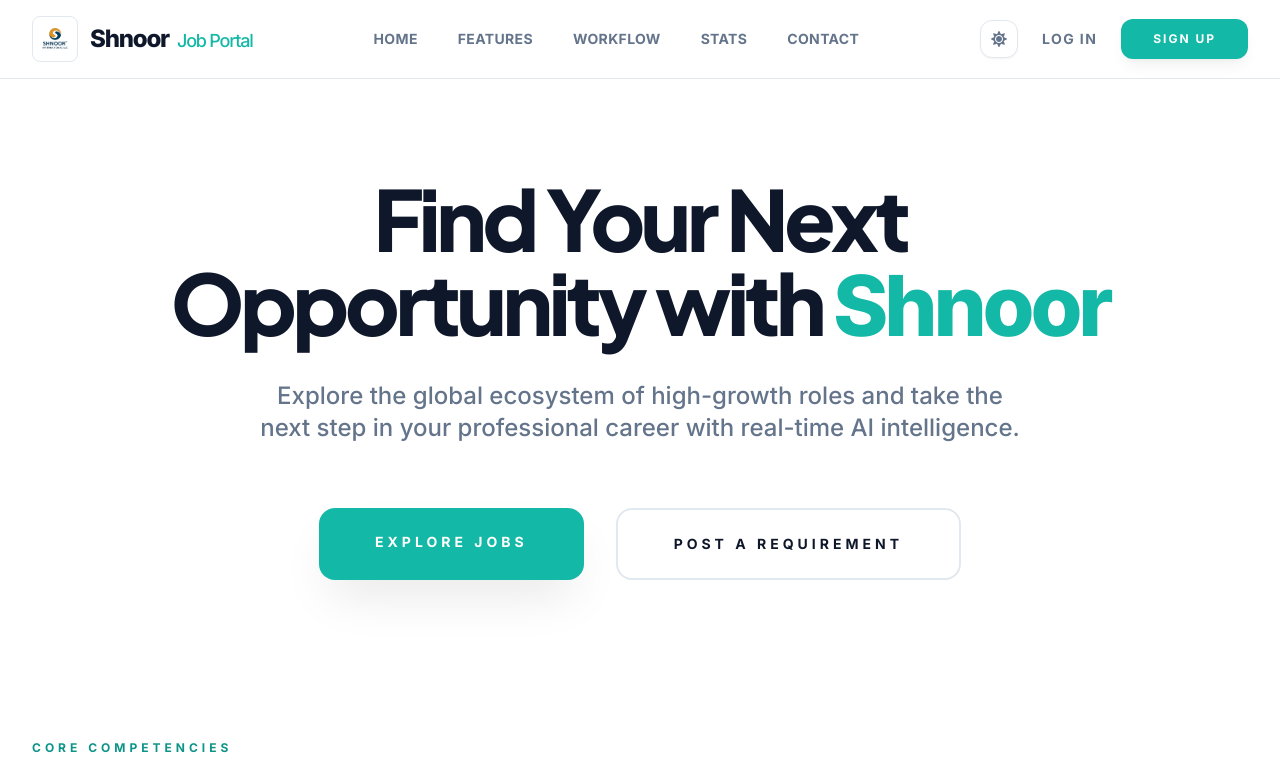
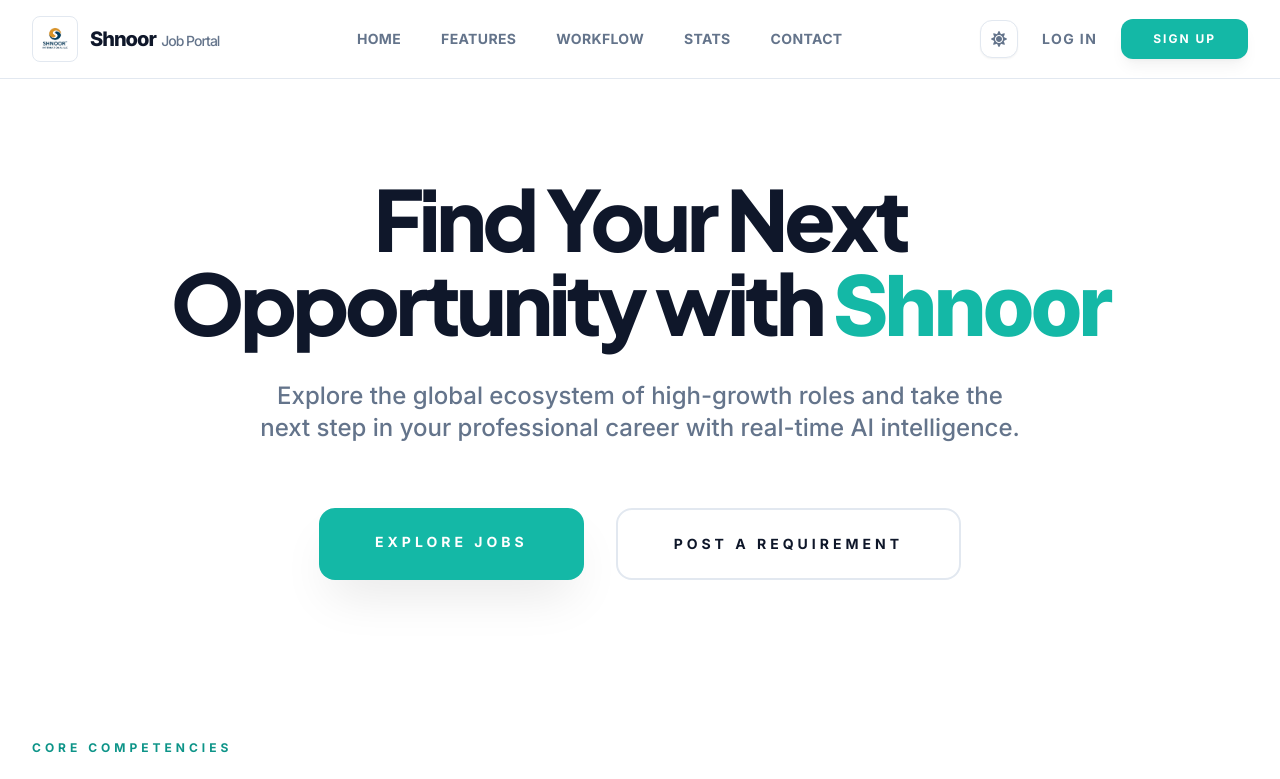
Before and after one commit to Jayavardhan56/Shnoor-Job-Portal, a React (Vite) app in the folder frontend/: page / in a window 1280 px wide. Shown: the top 779 px of the page. Built offline with nearby package versions, Linux system fonts and the light colour scheme; no server answers.

Commit message:
Landing Page Logo

```diff
--- a/frontend/src/components/Navbar.jsx
+++ b/frontend/src/components/Navbar.jsx
@@ -21,7 +21,9 @@
           <div className="p-1 rounded-lg border border-slate-200 inline-block" style={{backgroundColor:'#ffffff'}}>
             <img src={logo} alt="Shnoor" className="h-9 w-auto object-contain"/>
           </div>
-          <span className="text-lg sm:text-xl lg:text-2xl font-extrabold text-slate-800 tracking-tighter">Shnoor <span className="text-teal-500 font-medium hidden sm:inline text-sm lg:text-lg ml-1">Job Portal</span></span>
+          <span className="text-sm min-[390px]:text-base sm:text-xl font-extrabold text-slate-800 tracking-tighter whitespace-nowrap">
+              Shnoor <span className="hidden min-[380px]:inline text-slate-400 font-medium text-xs sm:text-sm ml-0.5">Job Portal</span>
+            </span>
         </Link>
         <div className="hidden lg:flex items-center gap-6 xl:gap-10">
           <a href="/#home" className="text-sm font-bold text-slate-600 hover:text-teal-600 transition tracking-wide uppercase">Home</a>
```
